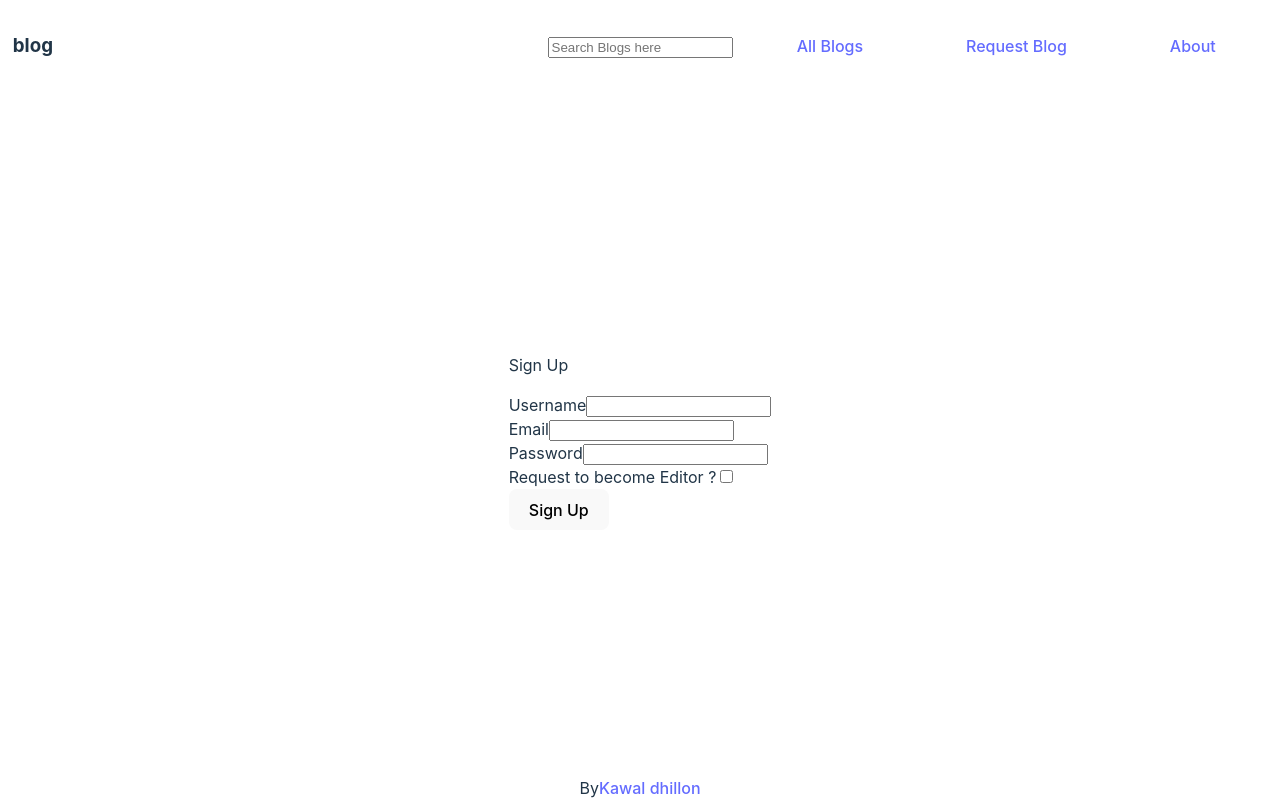
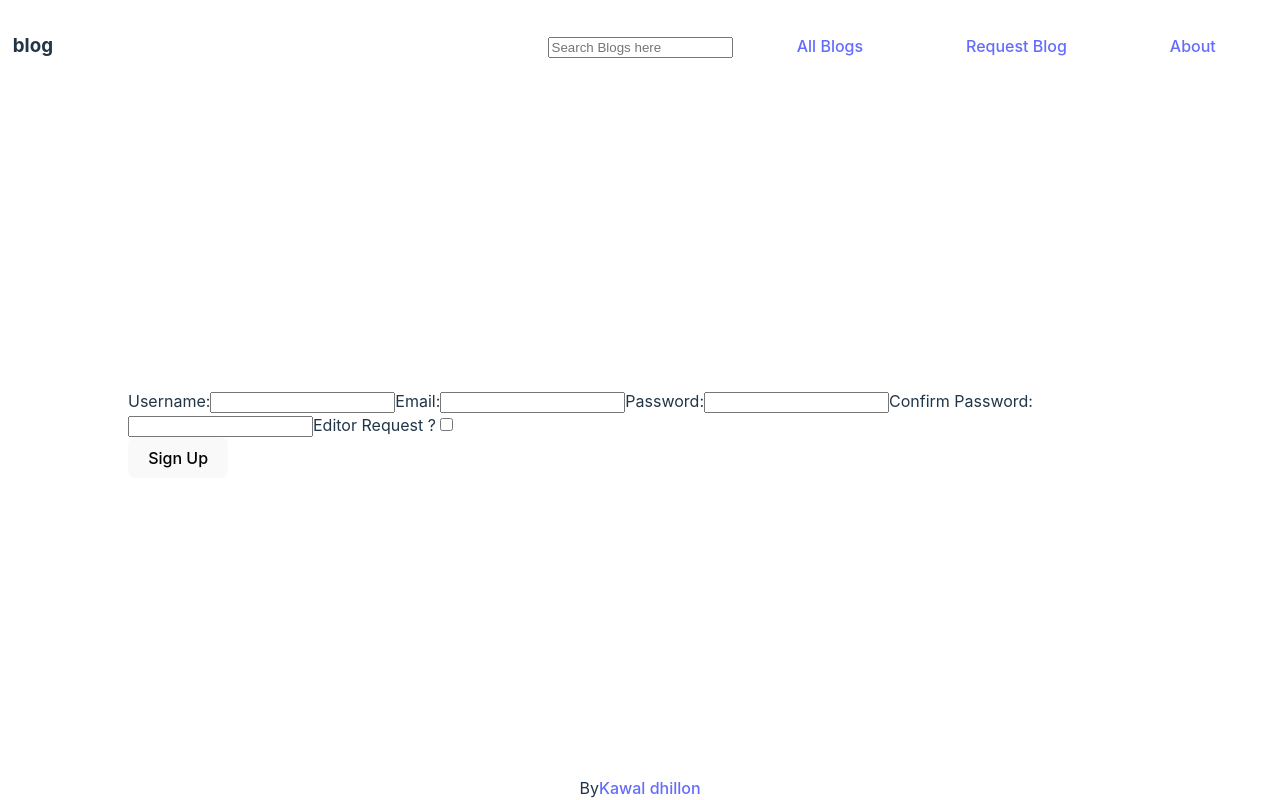
Before and after one commit to kawaldhillon5/blogpost-client, a React (Vite) app: page /authenticate/signUp in a window 1280 px wide. Built offline with nearby package versions, Linux system fonts and the light colour scheme.

Commit message:
modified signUp functionality

```diff
--- a/package.json
+++ b/package.json
@@ -11,10 +11,12 @@
   },
   "dependencies": {
     "axios": "^1.7.7",
+    "axios-cookiejar-support": "^5.0.2",
     "react": "^18.3.1",
     "react-dom": "^18.3.1",
     "react-html-parser": "^2.0.2",
-    "react-router-dom": "^6.26.2"
+    "react-router-dom": "^6.26.2",
+    "tough-cookie": "^4.1.4"
   },
   "devDependencies": {
     "@eslint/js": "^9.9.0",
--- a/src/helper-functions.js
+++ b/src/helper-functions.js
@@ -1,8 +1,13 @@
 import axios from "axios";
 const baseURL = "http://localhost:3000/";
 
+
+
+axios.defaults.withCredentials = true;
+
+
 export async function getAllBlogs(){
-   return await axios.get(`${baseURL}client/allBlogPosts`)
+   return await axios.get(`${baseURL}client/allBlogPosts`, {withCredentials: true})
     .then((response) => {
         return response.data.posts;
     })
@@ -10,7 +15,7 @@ export async function getAllBlogs(){
         console.log(error);
     });
 }
-
+axios.defaults.withCredentials = true;
 export async function getBlog(blogId){
 
     return await axios.get(`${baseURL}client/blog/${blogId}`)
@@ -63,7 +68,9 @@ export async function postSignUpData(data) {
 }
 
 export async function logIn(username, password){
-    return await axios.post(`${baseURL}authenticate/logIn`, {username: username, password: password})
+    return await axios.post(`${baseURL}authenticate/logIn`,
+        {username: username, password: password},
+        {withCredentials: true, credential: "include"})
     .then((response)=>{
         return response;
     })
--- a/src/routes/auth-routes/signUp.jsx
+++ b/src/routes/auth-routes/signUp.jsx
@@ -1,56 +1,49 @@
 import { Form, redirect, useActionData } from "react-router-dom";
-import { postSignUpData } from "../../helper-functions";
+import { postSignUpData } from "../helper-functions/functions";
 
 export async function action({request,params}) {
     const formData = await request.formData();
-    try {
-        const res = await postSignUpData({
-            username: formData.get("username"),
-            password: formData.get("password"),
-            email: formData.get("email"),
-            editorReq: formData.get("editorReq"),
-            dateCreated: new Date()
-        });
-        if(!(res.status === 200)){
-            throw new Error(res.data);
-
+    if(formData.get("password1") === formData.get("password2")){
+        const formObject = Object.fromEntries(formData.entries());
+        formObject.dateCreated = new Date();
+        if(formObject.editorReq === undefined){
+            formObject.editorReq = "off";
         }
-    } catch(error){
-        return error
+        try{
+            const res = await postSignUpData(formObject);
+            if(!(res.status === 200)){
+                throw new Error(res.data);
+            }
+        } catch(error){
+            return error;
+        }
+    } else {
+        const error = new Error("Password does not match");
+        return error;
     }
-    return redirect('/authenticate/logIn');
+    return redirect("../authenticate/logIn");
 }
 
-export default function SignUp() {
-    let error = useActionData()
-    if(error === undefined){
-        error = "";
-    }
+export default function SignUp(){
+    const error = useActionData();
     return (
         <div id="sign_up_div">
-            <p>Sign Up</p>
-            <Form method= "post" >
-                <div id="form_input_div">
-                    <div className="input_group">
-                        <label htmlFor="username">Username</label>
-                        <input type="text"  name="username" />
-                    </div>
-                    <div className="input_group">
-                        <label htmlFor="email">Email</label>
-                        <input type="email" name="email" />
-                    </div>
-                    <div className="input_group">
-                        <label htmlFor="password">Password</label>
-                        <input type="password" name="password" />
-                    </div>
-                    <div className="input_group_checkbox">
-                        <label htmlFor="editorReq">Request to become Editor ?</label>
-                        <input type="checkbox" name="editorReq"  />
-                    </div>
+            <Form method="post">
+            <div id="form-input_div">
+                    <label htmlFor="username">Username:</label>
+                    <input type="text" name="username" />
+                    <label htmlFor="email">Email:</label>
+                    <input type="email" name="email" />
+                    <label htmlFor="password1">Password:</label>
+                    <input type="password" name="password1"/>
+                    <label htmlFor="password2">Confirm Password:</label>
+                    <input type="password" name="password2"/>
+                    <label htmlFor="editorReq">Editor Request ?</label>
+                    <input type="checkbox" name="editor"></input>
                 </div>
-                <button type="submit" >Sign Up</button>
-                <span> {error.message}</span>
+                <button type="submit">Sign Up</button>
             </Form>
+            <span>{(error) ? error.message: null}</span>
         </div>
     )
 }
```
Also changed, not shown: 1 other file (tests, documents, lock files or other folders).
